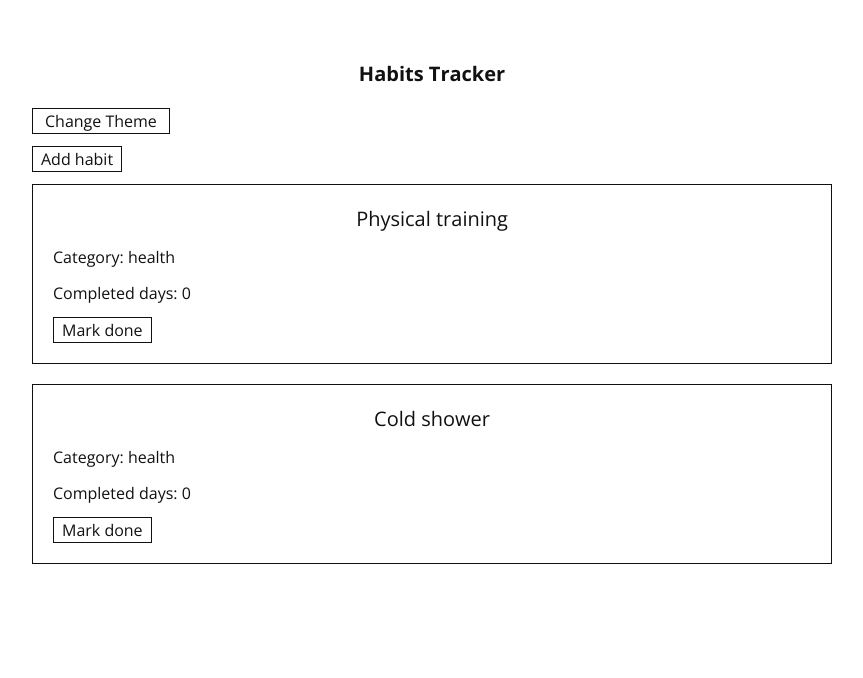
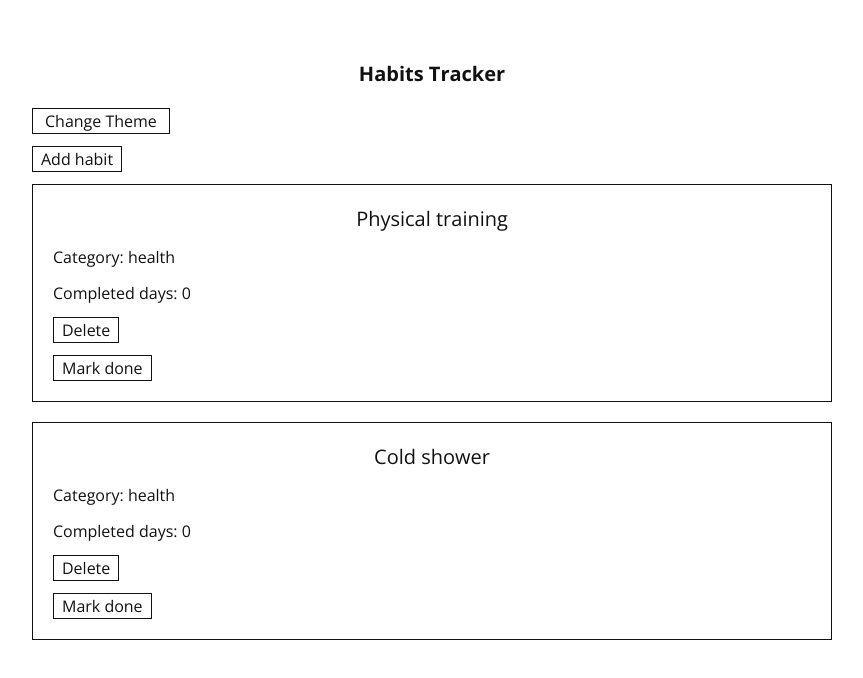
Before and after one commit to Vladimir-Bukhanov/Habits-Tracker, a React (Vite) app: page / in a window 1280 px wide. Shown: the top 678 px of the page, without its empty margins (208-1071 px from the left). Built offline with nearby package versions, Linux system fonts and the light colour scheme.

Commit message:
feat: add ability to delete habits

```diff
--- a/src/App.tsx
+++ b/src/App.tsx
@@ -82,6 +82,12 @@ export default function App() {
     }))
   }
 
+  const onDelete = (id: number) => {
+    setHabits(prev => prev.filter(habit =>
+      habit.id !== id
+    ))
+  }
+
   return (
     <div className='mx-auto mb-5 w-[90%] max-w-200 min-w-90'>
       <h1 className='text-center mt-15 mb-5 text-xl font-bold'>
@@ -103,6 +109,7 @@ export default function App() {
       <HabitsList
         habitsList={habits}
         handleToggleHabit={handleToggleHabit}
+        onDelete={onDelete}
       />
       {modal &&
         <Modal title='Create new habit'>
--- a/src/components/HabitItem.tsx
+++ b/src/components/HabitItem.tsx
@@ -8,9 +8,10 @@ import { isCompletedToday } from '../utils/isCompletedToday'
 interface IHabitItem {
 	habit: HabitType
 	handleToggleHabit: (id: number) => void
+	onDelete: (id: number) => void
 }
 
-export default function HabitItem({habit, handleToggleHabit}: IHabitItem) {
+export default function HabitItem({habit, handleToggleHabit, onDelete}: IHabitItem) {
 
 	 const {theme} = useContext(ThemeContext)
 
@@ -31,6 +32,12 @@ export default function HabitItem({habit, handleToggleHabit}: IHabitItem) {
 			>
 				Completed days: {habit.completedDates.length}
 			</p>
+			<button
+			className='mb-3 border px-2 hover:bg-red-500 duration-200 cursor-pointer'
+				onClick={() => onDelete(habit.id)}
+			>
+				Delete
+			</button>
 			<div
 				className='flex items-center'
 			>
--- a/src/components/HabitsList.tsx
+++ b/src/components/HabitsList.tsx
@@ -4,9 +4,10 @@ import HabitItem from './HabitItem'
 interface IHabitsList {
 	habitsList: HabitType[]
 	handleToggleHabit: (id: number) => void
+	onDelete: (id:number) => void
 }
 
-export default function HabitsList({habitsList, handleToggleHabit}: IHabitsList) {
+export default function HabitsList({habitsList, handleToggleHabit, onDelete}: IHabitsList) {
 	return (
 		<div>
 			{habitsList.map(habit => (
@@ -14,6 +15,7 @@ export default function HabitsList({habitsList, handleToggleHabit}: IHabitsList)
 					key={habit.id}
 					habit={habit}
 					handleToggleHabit={handleToggleHabit}
+					onDelete={onDelete}
 				/>
 			))}
 		</div>
```
